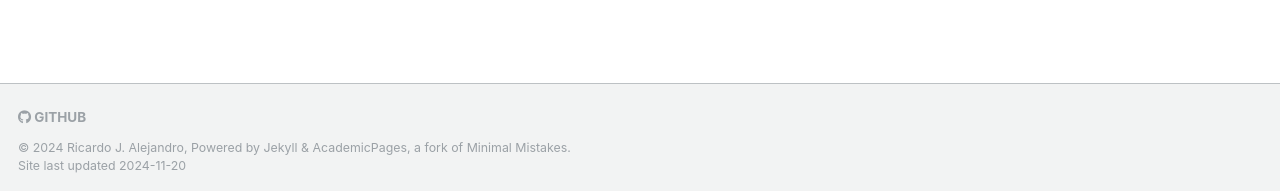
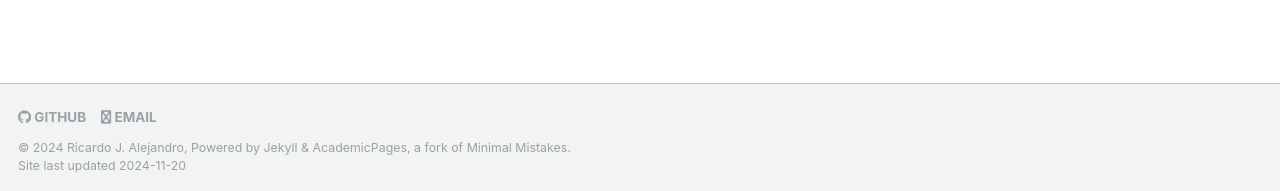
Before and after one commit to rjalejandro/rjalejandro.github.io, a Jekyll site: the page built from _pages/about.md, in a window 1280 px wide. Shown: the part 706-897 px from the top of the page. Built offline with Jekyll 4.4.1, drawn with Linux system fonts in a browser that asks for light colours; some web fonts are replaced.

Commit message:
contact t2

```diff
--- a/_includes/footer.html
+++ b/_includes/footer.html
@@ -9,7 +9,7 @@
     {% if site.author.github %}
       <li><a href="http://github.com/{{ site.author.github }}"><i class="fab fa-github" aria-hidden="true"></i> GitHub</a></li>
     {% endif %}
-    {% if author.email %}
+    {% if site.author.email %}
       <li><a href="mailto:{{ site.author.email }}"><i class="fab fa-envelope" aria-hidden="true"></i> email</a></li>
     {% endif %}
     {% if site.author.bitbucket %}
```
